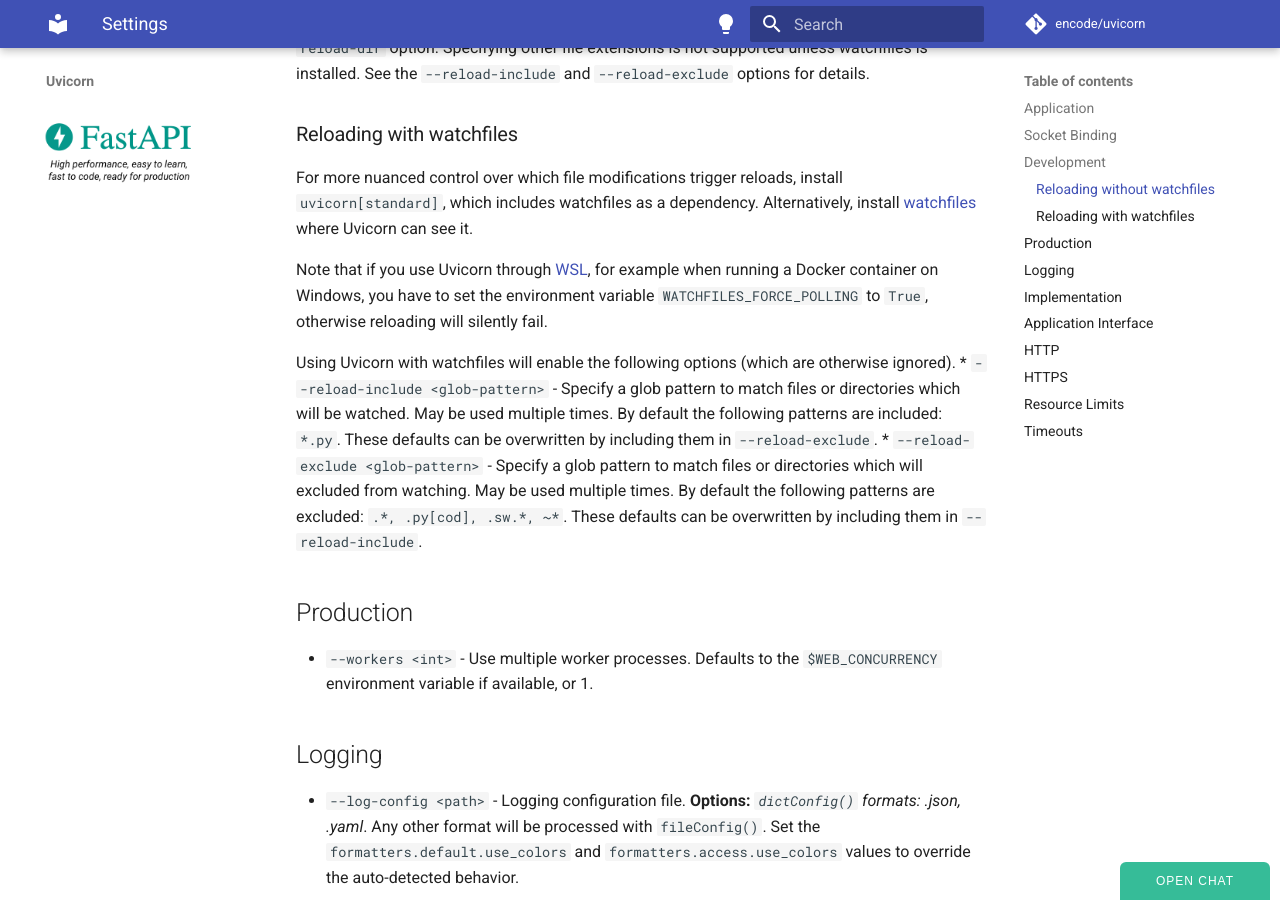
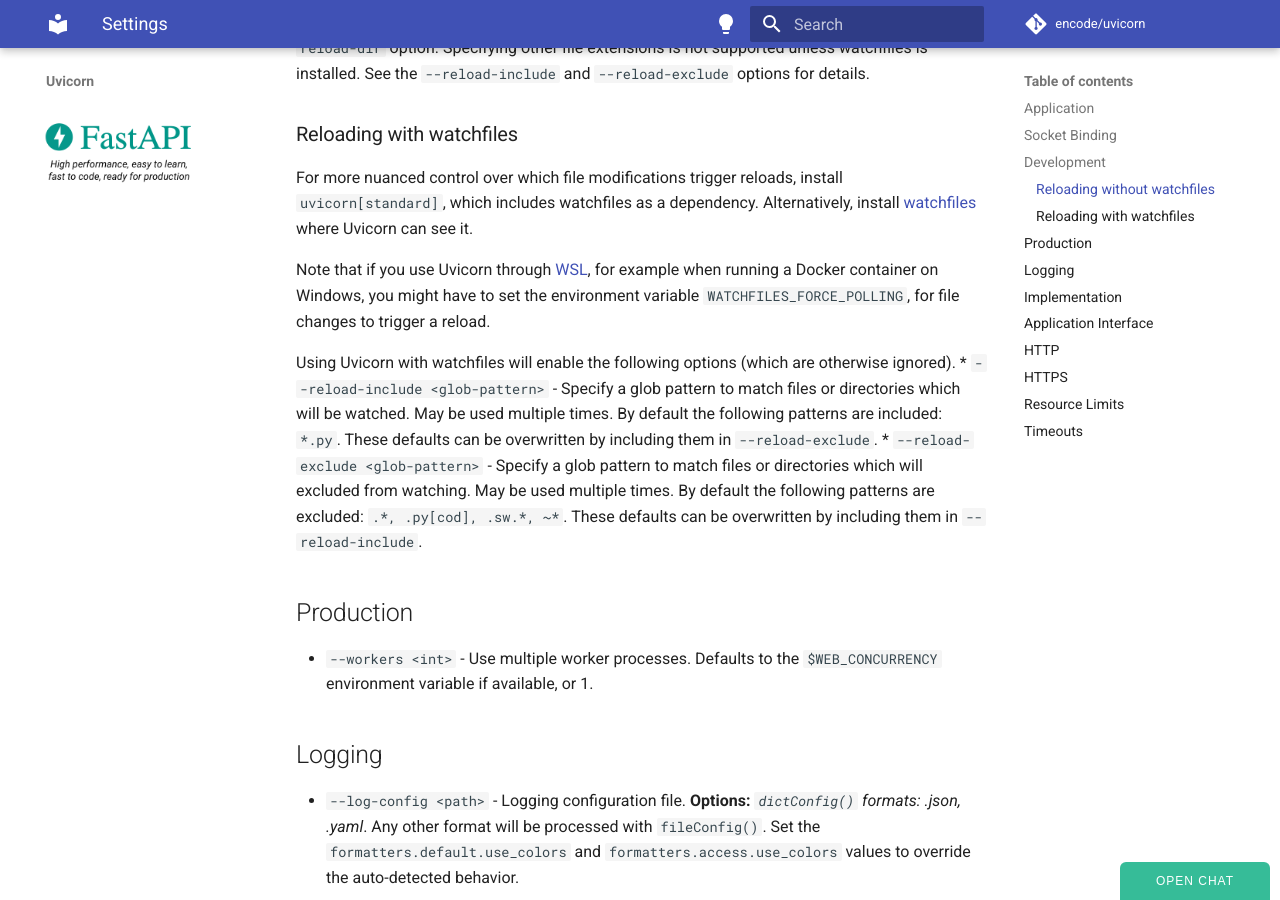
Before and after one commit to encode/uvicorn, an MkDocs documentation site: the page built from docs/settings.md, in a window 1280 px wide and 900 px high, scrolled down 1385 px. Built offline with MkDocs 1.6.1 and Material for MkDocs 9.7.7, drawn with Linux system fonts in a browser that asks for light colours; comment, search, counter and statistics services are not loaded.

Commit message:
Update docs/settings.md
Adopt suggested text change from PR#1647

Co-authored-by: Samuel Colvin <samcolvin@gmail.com>

```diff
--- a/docs/settings.md
+++ b/docs/settings.md
@@ -40,7 +40,7 @@
 
 For more nuanced control over which file modifications trigger reloads, install `uvicorn[standard]`, which includes watchfiles as a dependency. Alternatively, install [watchfiles](https://pypi.org/project/watchfiles/) where Uvicorn can see it.
 
-Note that if you use Uvicorn through [WSL](https://en.wikipedia.org/wiki/Windows_Subsystem_for_Linux), for example when running a Docker container on Windows, you have to set the environment variable `WATCHFILES_FORCE_POLLING` to `True`, otherwise reloading will silently fail.
+Note that if you use Uvicorn through [WSL](https://en.wikipedia.org/wiki/Windows_Subsystem_for_Linux), for example when running a Docker container on Windows, you might have to set the environment variable `WATCHFILES_FORCE_POLLING`, for file changes to trigger a reload.
 
 Using Uvicorn with watchfiles will enable the following options (which are otherwise ignored).
 * `--reload-include <glob-pattern>` - Specify a glob pattern to match files or directories which will be watched. May be used multiple times. By default the following patterns are included: `*.py`. These defaults can be overwritten by including them in `--reload-exclude`.
```
